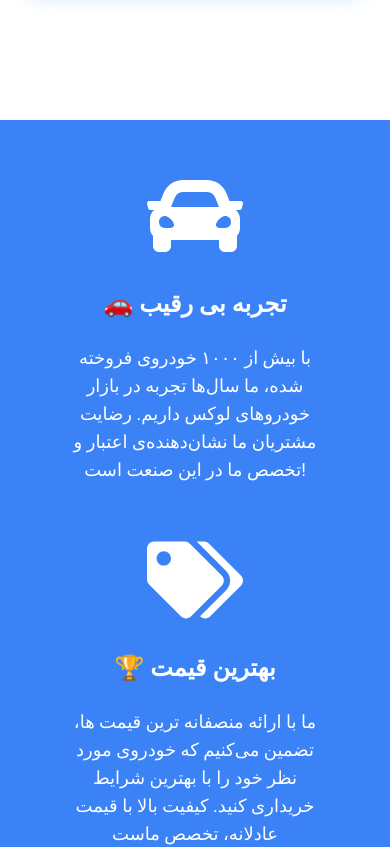
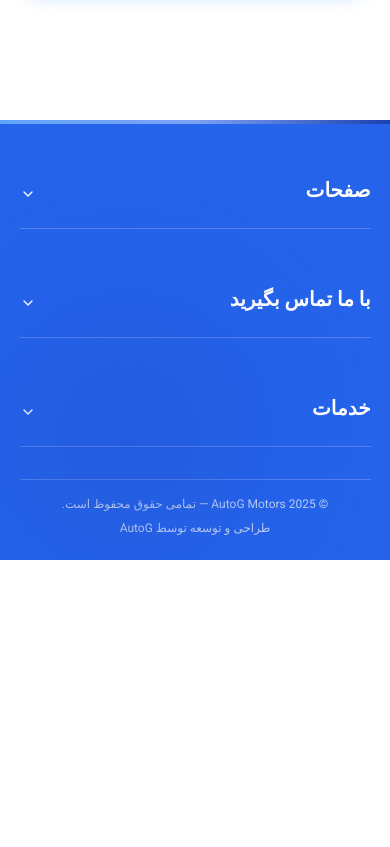
Before and after one commit to amirekhi/autoG, a Next.js app: page /Pe in a window 390 px wide. Shown: the part 2600-3447 px from the top of the page. After the commit the page ends 3160 px from the top, so only its background shows below. Built offline with nearby package versions, Linux system fonts and the light colour scheme; no server answers; the database is empty.

Commit message:
fixed persian hero sections style and added a new footer for both eng and persian versions

```diff
--- a/app/(Persian)/Pe/page.jsx
+++ b/app/(Persian)/Pe/page.jsx
@@ -23,9 +23,9 @@ const Home = () => {
       <PECategories/>
       {/* <PEHowItsDone/> */}
       <PEAbout/>
-      <PEPrises/>
-      <PEWhyus/>
-      <PEBrands/>
+      {/* <PEPrises/>
+      <PEWhyus/>  */}
+      {/* <PEBrands/> */}
 
     </>
 
--- a/app/(index)/page.jsx
+++ b/app/(index)/page.jsx
@@ -26,7 +26,7 @@ const Home = () => {
       <About/>
       {/* <Prises/>
       <Whyus/>  */}
-      <Brands/>
+      {/* <Brands/> */}
 
     </>
 
--- a/components/Footer.jsx
+++ b/components/Footer.jsx
@@ -1,59 +1,148 @@
-import React from 'react'
-import { FiPhone } from 'react-icons/fi';
-import { FiMapPin } from 'react-icons/fi';
+'use client';
+import React, { useState } from 'react';
 import Link from 'next/link';
+import { FiPhone, FiMapPin, FiChevronDown } from 'react-icons/fi';
 import { navLinks } from '@/constants';
 
+const Footer = () => {
+  const [openSection, setOpenSection] = useState(null);
 
-const Footer = () => {
+  const toggleSection = (section) => {
+    setOpenSection(openSection === section ? null : section);
+  };
+
+  const sectionClass =
+    'border-b border-white/20 py-4 md:border-none md:py-0';
+
   return (
-    <footer className='w-full h-[60vh] bg-blue-500 text-white relative  max-xl:h-auto py-16  ' >
-        <div className='w-[85%] mx-auto grid grid-cols-3 max-xl:grid-cols-1 ' >
+    <footer className="w-full bg-blue-600 text-white pt-10 pb-6 relative">
+      <div className="absolute top-0 left-0 w-full h-1 bg-gradient-to-r from-blue-400 via-white/40 to-blue-800" />
 
-          <div className='h-[50vh]  flex justify-center  md:justify-start  items-start flex-col max-xl:items-center  max-xl:h-auto  max-xl:py-16 max-xl:border-b-4 max-xl:border-blue-900' >
-            <h3 className='text-4xl font-semibold mb-8  max-xl:mb-4 max-md:text-2xl' >Pages</h3>
-            {navLinks.map((nav)=> (
-               <p className='text-[#acabab] text-xl list-disc mt-6 xl:mt-3 transition duration-200 hover:scale-110 hover:text-white max-md:text-sm' key={nav.path} >
-               <Link href={nav.path} >{nav.title}</Link>
-            </p>
+      {/* Desktop grid */}
+      <div className="w-[90%] mx-auto grid md:grid-cols-3 gap-10 md:gap-8">
+        {/* Pages */}
+        <div className={`${sectionClass}`}>
+          <button
+            onClick={() => toggleSection('pages')}
+            className="w-full flex justify-between items-center md:block text-left"
+          >
+            <h3 className="text-xl font-semibold mb-2 md:mb-6">
+              Pages
+            </h3>
+            <FiChevronDown
+              className={`md:hidden transition-transform ${
+                openSection === 'pages' ? 'rotate-180' : ''
+              }`}
+            />
+          </button>
+          <ul
+            className={`overflow-hidden transition-all duration-300 md:block ${
+              openSection === 'pages' ? 'max-h-40' : 'max-h-0 md:max-h-none'
+            }`}
+          >
+            {navLinks.map((nav) => (
+              <li key={nav.path} className="mb-3">
+                <Link
+                  href={nav.path}
+                  className="text-white/70 hover:text-white transition-colors duration-200 text-sm"
+                >
+                  {nav.title}
+                </Link>
+              </li>
+            ))}
+          </ul>
+        </div>
 
-            ))}
+        {/* Contact */}
+        <div className={`${sectionClass}`}>
+          <button
+            onClick={() => toggleSection('contact')}
+            className="w-full flex justify-between items-center md:block text-left"
+          >
+            <h3 className="text-xl font-semibold mb-2 md:mb-6">
+              Contact Us
+            </h3>
+            <FiChevronDown
+              className={`md:hidden transition-transform ${
+                openSection === 'contact' ? 'rotate-180' : ''
+              }`}
+            />
+          </button>
+          <ul
+            className={`overflow-hidden transition-all duration-300 md:block ${
+              openSection === 'contact' ? 'max-h-48' : 'max-h-0 md:max-h-none'
+            }`}
+          >
+            <li className="flex items-center gap-3 mb-3 text-sm text-white/80">
+              <FiPhone className="text-white text-lg" />
+              <span>0263 655 3823</span>
+            </li>
+            <li className="flex items-center gap-3 mb-3 text-sm text-white/80">
+              <FiPhone className="text-white text-lg" />
+              <span>0263 655 3823</span>
+            </li>
+            <li className="flex items-start gap-3 text-sm text-white/80">
+              <FiMapPin className="text-white text-lg mt-1" />
+              <span>Karaj, Fardis, Mallard Blvd, 51st Street</span>
+            </li>
+          </ul>
+        </div>
 
-          </div>
+        {/* Services */}
+        <div className={`${sectionClass}`}>
+          <button
+            onClick={() => toggleSection('services')}
+            className="w-full flex justify-between items-center md:block text-left"
+          >
+            <h3 className="text-xl font-semibold mb-2 md:mb-6">
+              Our Services
+            </h3>
+            <FiChevronDown
+              className={`md:hidden transition-transform ${
+                openSection === 'services' ? 'rotate-180' : ''
+              }`}
+            />
+          </button>
+          <ul
+            className={`overflow-hidden transition-all duration-300 md:block ${
+              openSection === 'services' ? 'max-h-40' : 'max-h-0 md:max-h-none'
+            }`}
+          >
+            <li className="mb-3">
+              <Link
+                href="/Cars"
+                className="text-white/70 hover:text-white text-sm transition-colors duration-200"
+              >
+                Buy a Car
+              </Link>
+            </li>
+            <li className="mb-3">
+              <Link
+                href="/Blogs"
+                className="text-white/70 hover:text-white text-sm transition-colors duration-200"
+              >
+                Auto News
+              </Link>
+            </li>
+            <li className="mb-3">
+              <Link
+                href="/Cars/Hot"
+                className="text-white/70 hover:text-white text-sm transition-colors duration-200"
+              >
+                Best Deals
+              </Link>
+            </li>
+          </ul>
+        </div>
+      </div>
 
-          <div className='h-[50vh]  flex justify-center xl:justify-start  items-start flex-col max-xl:items-center  max-xl:h-auto  max-xl:py-16 max-xl:border-b-4  max-xl:border-blue-900 ' >
-            <h3 className='text-4xl font-semibold mb-8  max-md:mb-4 max-md:text-2xl' >Contact Us</h3>
-            <p className='text-[#acabab] text-lg list-disc mt-6  flex items-center justify-start   gap-4 max-xl:justify-between w-full   max-md:text-sm' >
-               <span className='font-semibild text-xl text-white flex items-center gap-4 justify-center max-md:text-sm'><FiPhone/>  Phone Number :</span> 02636553823
-            </p>
-            <p className='text-[#acabab] text-lg list-disc mt-6  flex items-center justify-start  gap-4 max-xl:justify-between  w-full  max-md:text-sm' >
-               <span className='font-semibild text-xl text-white flex items-center gap-4 justify-center max-md:text-sm'><FiPhone/>  Phone Number :</span> 02636553823
-            </p>
-            <p className='text-[#acabab] text-lg list-disc mt-6 flex items-center justify-start gap-4 max-xl:justify-between  w-full  max-md:text-sm' >
-                <span className='font-semibild text-xl text-white flex items-center gap-4 justify-center  max-md:text-sm' ><FiMapPin/>Location :</span > <span className='max-w-[50%]'>Karaj, Fardis, mallard blv ,51st</span>
-            </p>
+      {/* Bottom Section */}
+      <div className="w-[90%] mx-auto border-t border-white/20 mt-8 pt-4 flex flex-col md:flex-row justify-between items-center text-xs text-white/70">
+        <p>© {new Date().getFullYear()} AutoG Motors. All Rights Reserved.</p>
+        <p className="mt-2 md:mt-0">Powered by AutoG</p>
+      </div>
+    </footer>
+  );
+};
 
-          </div>
-
-          <div className='h-[50vh]  flex justify-center  xl:justify-start items-start flex-col  max-xl:items-center max-xl:h-auto max-xl:py-16 ' >
-            <h3 className='text-4xl font-semibold mb-8 max-xl:mb-4  max-md:text-2xl' >Services</h3>
-            <p className='text-[#acabab] text-xl list-disc mt-6 transition duration-200 hover:scale-110 hover:text-white max-md:text-sm'  >
-               <Link href={'/Cars'} >Buying Cars ?</Link>
-            </p>
-            <p className='text-[#acabab] text-xl list-disc mt-6 transition duration-200 hover:scale-110 hover:text-white max-md:text-sm'  >
-               <Link href={'/Blogs'} >Reading News ?</Link>
-            </p>
-            <p className='text-[#acabab] text-xl list-disc mt-6 transition duration-200 hover:scale-110 hover:text-white max-md:text-sm'  >
-               <Link href={'/Cars/Hot'} >Best Deals ?</Link>
-            </p>
-          </div>
-
-
-        </div>
-        <div className='absolute bottom-0 right-0 left-0 h-[60px] bg-blue-900 text-center p-6 ' > <span  >All rights Reserved copy &copy;</span> </div>
-
-    </footer>
-  )
-}
-
-export default Footer
+export default Footer;
--- a/components/PersianLayout/PEFooter.jsx
+++ b/components/PersianLayout/PEFooter.jsx
@@ -1,59 +1,163 @@
-import React from 'react'
-import { FiPhone } from 'react-icons/fi';
-import { FiMapPin } from 'react-icons/fi';
+'use client';
+import React, { useState } from 'react';
 import Link from 'next/link';
+import { FiPhone, FiMapPin, FiChevronDown } from 'react-icons/fi';
 import { PEnavLinks } from '@/constants';
 
+const PEFooter = () => {
+  const [openSection, setOpenSection] = useState(null);
 
-const PEFooter = () => {
+  const toggleSection = (section) => {
+    setOpenSection(openSection === section ? null : section);
+  };
+
+  const sectionClass =
+    'border-b border-white/20 py-4 md:border-none md:py-0';
+
   return (
-    <footer className='w-full h-[60vh] bg-blue-500 text-white relative  max-xl:h-auto py-16 max-md:py-8 ' >
-        <div className='w-[85%] mx-auto grid grid-cols-3 max-xl:grid-cols-1 ' >
+    <footer
+      dir="rtl"
+      className="w-full bg-blue-600 text-white pt-10 pb-6 relative overflow-hidden"
+    >
+      {/* Top gradient line */}
+      <div className="absolute top-0 left-0 w-full h-1 bg-gradient-to-r from-blue-400 via-white/40 to-blue-800" />
 
-          <div className='h-[50vh]  flex justify-center  xl:justify-start  items-end flex-col max-xl:items-center  max-xl:h-auto  max-xl:py-8 max-xl:border-b-4 max-xl:border-blue-900' >
-            <h3 className='text-4xl font-semibold mb-8  max-md:text-2xl max-xl:mb-4' >صفحات</h3>
-            {PEnavLinks.map((nav)=> (
-               <p className='text-[#acabab] text-xl list-disc mt-6 max-md:mt-2 xl:mt-3 transition duration-200 hover:scale-110 hover:text-white max-md:text-sm' key={nav.path} >
-               <Link href={nav.path} >{nav.title}</Link>
-            </p>
+      {/* Content grid */}
+      <div className="w-[90%] mx-auto grid md:grid-cols-3 gap-10 md:gap-8">
+        {/* Pages Section */}
+        <div className={`${sectionClass}`}>
+          <button
+            onClick={() => toggleSection('pages')}
+            className="w-full flex justify-between items-center md:block text-right"
+          >
+            <h3 className="text-xl font-semibold mb-2 md:mb-6">صفحات</h3>
+            <FiChevronDown
+              className={`md:hidden transition-transform ${
+                openSection === 'pages' ? 'rotate-180' : ''
+              }`}
+            />
+          </button>
+          <ul
+            className={`overflow-hidden transition-all duration-300 md:block ${
+              openSection === 'pages' ? 'max-h-40' : 'max-h-0 md:max-h-none'
+            }`}
+          >
+            {PEnavLinks.map((nav) => (
+              <li key={nav.path} className="mb-3">
+                <Link
+                  href={nav.path}
+                  className="text-white/70 hover:text-white transition-colors duration-200 text-sm"
+                >
+                  {nav.title}
+                </Link>
+              </li>
+            ))}
+          </ul>
+        </div>
 
-            ))}
+        {/* Contact Section (fixed alignment) */}
+        <div className={`${sectionClass}`}>
+          <button
+            onClick={() => toggleSection('contact')}
+            className="w-full flex justify-between items-center md:block text-right"
+          >
+            <h3 className="text-xl font-semibold mb-2 md:mb-6">
+              با ما تماس بگیرید
+            </h3>
+            <FiChevronDown
+              className={`md:hidden transition-transform ${
+                openSection === 'contact' ? 'rotate-180' : ''
+              }`}
+            />
+          </button>
 
-          </div>
+          <ul
+            className={`overflow-hidden transition-all duration-300 md:block ${
+              openSection === 'contact' ? 'max-h-60' : 'max-h-0 md:max-h-none'
+            }`}
+            dir='ltr'
+          >
+            <li className="flex   items-center justify-end gap-3 mb-3 text-sm text-white/80">
+              <FiPhone className="text-white text-lg" />
+              <span>۰۲۶۳۶۵۵۳۸۲۳</span>
+              <span className="text-white/60">: شماره تماس</span>
+            </li>
 
-          <div className='h-[50vh]  flex justify-center xl:justify-start  items-end flex-col max-xl:items-center  max-xl:h-auto  max-xl:py-8 max-xl:border-b-4  max-xl:border-blue-900 ' >
-            <h3 className='text-4xl font-semibold mb-8  max-md:text-2xl  max-xl:mb-4' >با ما تماس بگیرید</h3>
-            <p className='text-[#acabab] text-lg list-disc mt-6 max-md:mt-2  flex items-center justify-start  flex-row-reverse  max-xl:justify-between gap-6 w-full ' >
-               <span className='font-semibild text-xl text-white flex items-center gap-4 justify-center max-md:text-sm'> : شماره تماس <FiPhone/> </span> 02636553823
-            </p>
-            <p className='text-[#acabab] text-lg list-disc mt-6 max-md:mt-2  flex items-center justify-start  flex-row-reverse max-xl:justify-between  gap-6 w-full' >
-               <span className='font-semibild text-xl text-white flex items-center gap-4 justify-center max-md:text-sm'>: شماره تماس <FiPhone/>  </span> 02636553823
-            </p>
-            <p className='text-[#acabab] text-lg list-disc mt-6 max-md:mt-2 flex items-center justify-start flex-row-reverse max-xl:justify-between  gap-6 w-full' >
-                <span className='font-semibild text-xl text-white flex items-center gap-4 justify-center max-md:text-sm ' > : ادرس نمایشگاه <FiMapPin/></span > <span className='max-w-[50%]'>استان البرز  ,  فردیس  ,  جاده ملارد ,  خیابان 51</span>
-            </p>
+            <li className="flex   items-center justify-end gap-3 mb-3 text-sm text-white/80">
+              <FiPhone className="text-white text-lg" />
+              <span>۰۲۶۳۶۵۵۳۸۲۳</span>
+              <span className="text-white/60">: شماره تماس</span>
+            </li>
 
-          </div>
+            <li className="flex   items-start justify-end gap-3 text-sm text-white/80">
+              <FiMapPin className="text-white text-lg mt-1" />
+              <span className="max-w-[70%]">
+                استان البرز، فردیس، جاده ملارد، خیابان ۵۱
+              </span>
+              <span className="text-white/60 whitespace-nowrap">
+                : آدرس نمایشگاه
+              </span>
+            </li>
+          </ul>
+        </div>
 
-          <div className='h-[50vh]  flex justify-center   xl:justify-start items-end flex-col  max-xl:items-center max-xl:h-auto max-xl:py-8 max-md:pb-12 ' >
-            <h3 className='text-4xl font-semibold mb-8 max-md:mb-4  max-md:text-2xl' >خدمات</h3>
-            <p className='text-[#acabab] text-xl list-disc mt-6 max-md:mt-2  transition duration-200 hover:scale-110 hover:text-white max-md:text-sm'  >
-               <Link href={'/Cars'} >خرید ماشین ؟</Link>
-            </p>
-            <p className='text-[#acabab] text-xl list-disc mt-6 max-md:mt-2  transition duration-200 hover:scale-110 hover:text-white max-md:text-sm'  >
-               <Link href={'/Blogs'} > سوال اداری و حقوقی ؟</Link>
-            </p>
-            <p className='text-[#acabab] text-xl list-disc mt-6  max-md:mt-2 transition duration-200 hover:scale-110 hover:text-white max-md:text-sm'  >
-               <Link href={'/Cars/Hot'} >بهترین ماشین ها ؟</Link>
-            </p>
-          </div>
+        {/* Services Section */}
+        <div className={`${sectionClass}`}>
+          <button
+            onClick={() => toggleSection('services')}
+            className="w-full flex justify-between items-center md:block text-right"
+          >
+            <h3 className="text-xl font-semibold mb-2 md:mb-6">خدمات</h3>
+            <FiChevronDown
+              className={`md:hidden transition-transform ${
+                openSection === 'services' ? 'rotate-180' : ''
+              }`}
+            />
+          </button>
 
+          <ul
+            className={`overflow-hidden transition-all duration-300 md:block ${
+              openSection === 'services' ? 'max-h-40' : 'max-h-0 md:max-h-none'
+            }`}
+          >
+            <li className="mb-3">
+              <Link
+                href="/Cars"
+                className="text-white/70 hover:text-white text-sm transition-colors duration-200"
+              >
+                خرید ماشین
+              </Link>
+            </li>
+            <li className="mb-3">
+              <Link
+                href="/Blogs"
+                className="text-white/70 hover:text-white text-sm transition-colors duration-200"
+              >
+                سوالات اداری و حقوقی
+              </Link>
+            </li>
+            <li className="mb-3">
+              <Link
+                href="/Cars/Hot"
+                className="text-white/70 hover:text-white text-sm transition-colors duration-200"
+              >
+                بهترین ماشین‌ها
+              </Link>
+            </li>
+          </ul>
+        </div>
+      </div>
 
-        </div>
-        <div className='absolute bottom-0 right-0 left-0 h-[60px] bg-blue-900 text-center p-6 ' > <span  >All rights Reserved copy &copy;</span> </div>
+      {/* Footer Bottom */}
+      <div className="w-[90%] mx-auto border-t border-white/20 mt-8 pt-4 flex flex-col md:flex-row justify-between items-center text-xs text-white/70 text-center md:text-right">
+        <p>© {new Date().getFullYear()} AutoG Motors — تمامی حقوق محفوظ است.</p>
+        <p className="mt-2 md:mt-0">طراحی و توسعه توسط AutoG</p>
+      </div>
 
+      {/* Blue Glow Accent */}
+      <div className="absolute left-0 bottom-0 w-64 h-64 bg-blue-800 rounded-full blur-3xl opacity-20" />
     </footer>
-  )
-}
+  );
+};
 
-export default PEFooter
+export default PEFooter;
--- a/components/persianLanding.jsx/PEHero.jsx
+++ b/components/persianLanding.jsx/PEHero.jsx
@@ -4,7 +4,7 @@ import PEContext from '../PersianComp/PEContext'
 
 const PEHero = () => {
   return (
-   <section className='md:w-[80%] md:mx-auto  flex justify-around flex-row-reverse items-center max-md:flex-col '>
+   <section className='md:w-[80%] md:mx-auto md:h-[75vh] md:translate-y-[100px]   flex justify-around flex-row-reverse items-center max-md:flex-col '>
      <PEContext />
      <ImageSlider/>
    </section>
```
